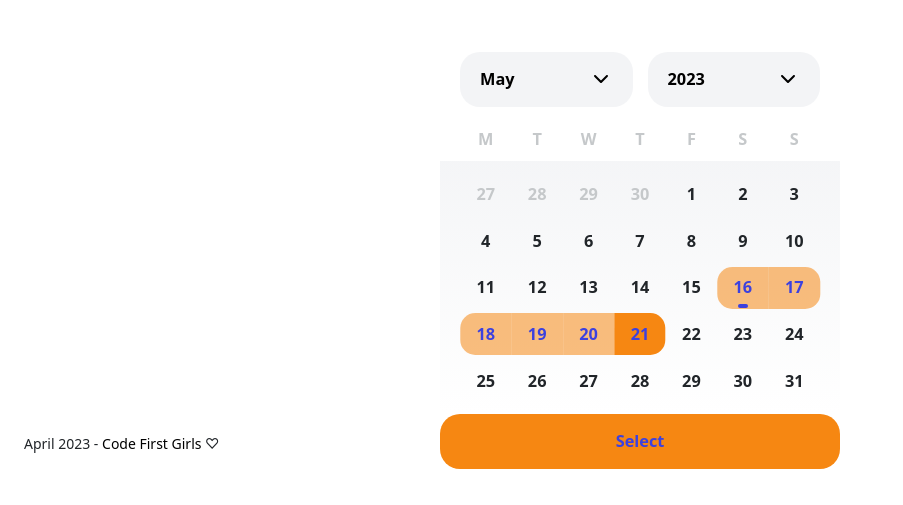
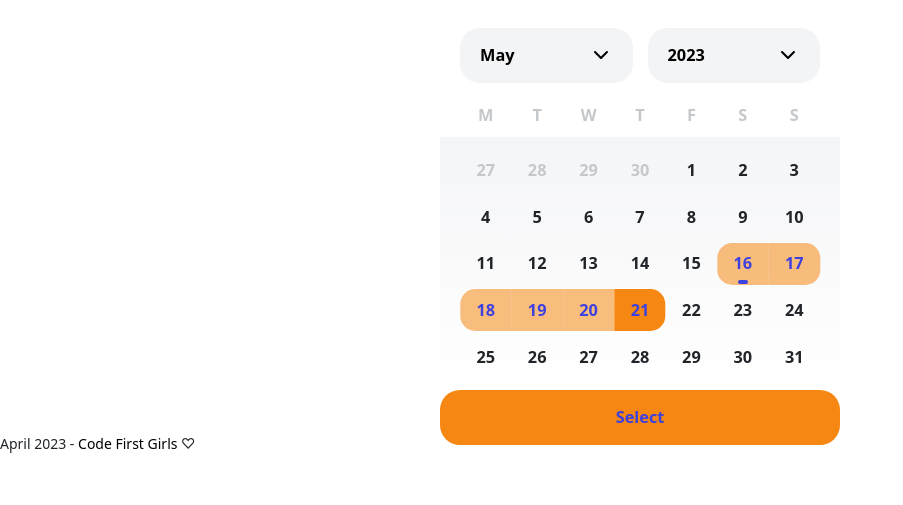
Before and after one commit to lucy-booth/CFG-group-project, a plain HTML site: page book_now.html in a window 1280 px wide. Shown: the part 343-848 px from the top of the page, without its empty margins (0-903 px from the left). After the commit the page ends 800 px from the top, so only its background shows below. Drawn offline with nearby package versions, Linux system fonts and the light colour scheme.

Commit message:
removed margin

```diff
--- a/style2.css
+++ b/style2.css
@@ -176,7 +176,6 @@ body {
     place-items: center;
     height: 100vh;
     font-size: 14px;
-    margin: 3vmin;
 }
 select, button {
 
```
